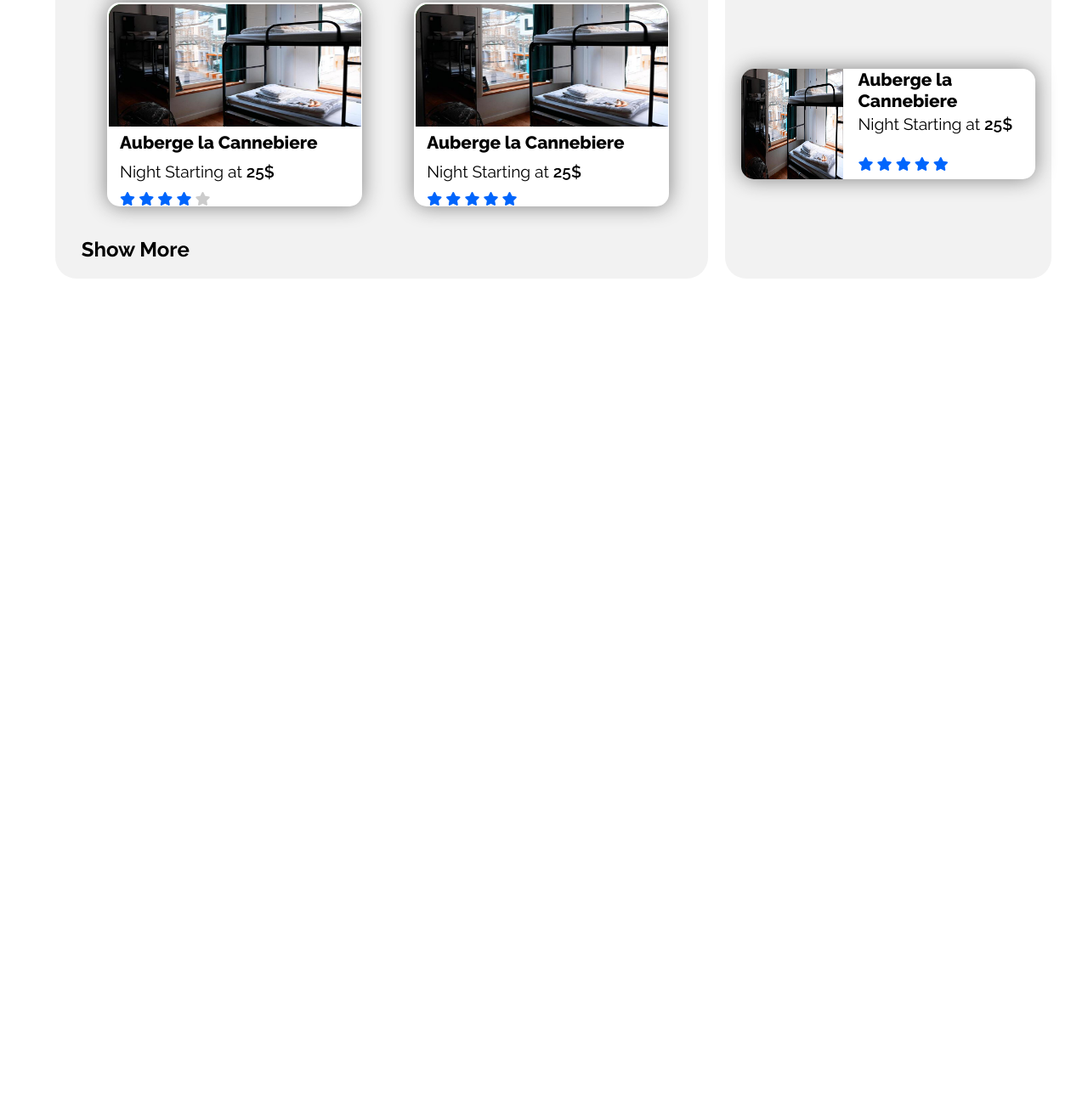
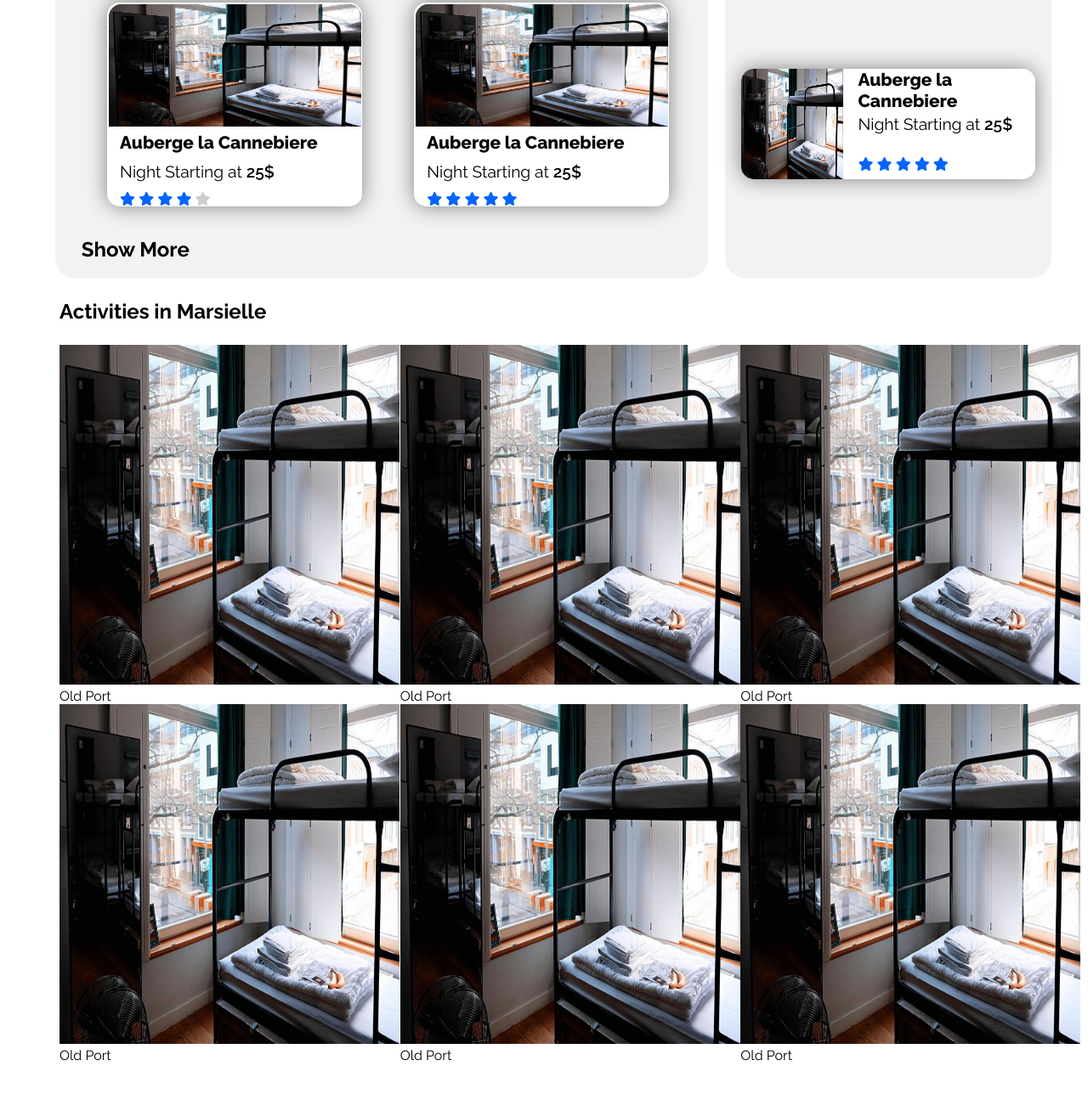
Before and after one commit to ryanqfleming/Turn-Mock-ups-Into-a-Web-Page, a plain HTML site: page index.html in a window 1280 px wide. Shown: the part 873-2161 px from the top of the page at 85% size. Before the commit the page ends 1209 px from the top, so only its background shows below. Drawn offline with Linux system fonts and the light colour scheme.

Commit message:
Sat afternoon

```diff
--- a/index.html
+++ b/index.html
@@ -177,8 +177,34 @@
       </div>
     </div>
     <div class="middleContent">
+      <div class="title t3"><h2>Activities in Marsielle</h2></div>
+      <div class="middleWrapper">
+        <div class="activitiesBox activitiesLarge">
+          <img src="assets/sub/images/rooms/4_small/1.jpg" alt="activities">
+          <div class="actText">Old Port</div>
+        </div>
+        <div class="activitiesBox activitiesSmall">
+          <img src="assets/sub/images/rooms/4_small/1.jpg" alt="activities">
+          <div class="actText p1">Old Port</div>
+        </div>
+        <div class="activitiesBox activitiesSmall">
+          <img src="assets/sub/images/rooms/4_small/1.jpg" alt="activities">
+          <div class="actText p1">Old Port</div>
+        </div>
+        <div class="activitiesBox activitiesLarge">
+          <img src="assets/sub/images/rooms/4_small/1.jpg" alt="activities">
+          <div class="actText p1">Old Port</div>
+        </div>
+        <div class="activitiesBox activitiesSmall">
+          <img src="assets/sub/images/rooms/4_small/1.jpg" alt="activities">
+          <div class="actText p1">Old Port</div>
+        </div>
+        <div class="activitiesBox activitiesSmall">
+          <img src="assets/sub/images/rooms/4_small/1.jpg" alt="activities">
+          <div class="actText p1">Old Port</div>
+        </div>
 
-
+      </div>
     </div>
   </body>
 </html>
```
